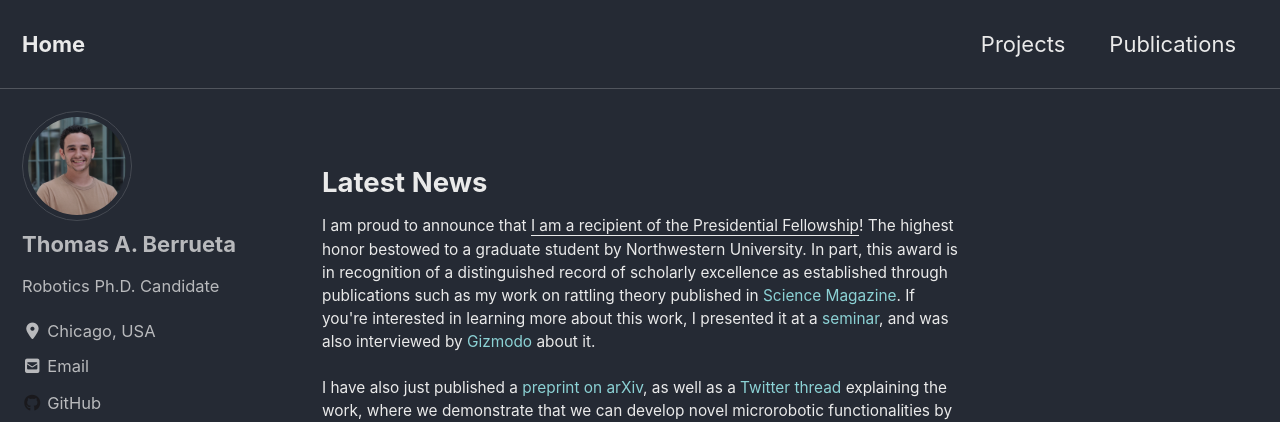
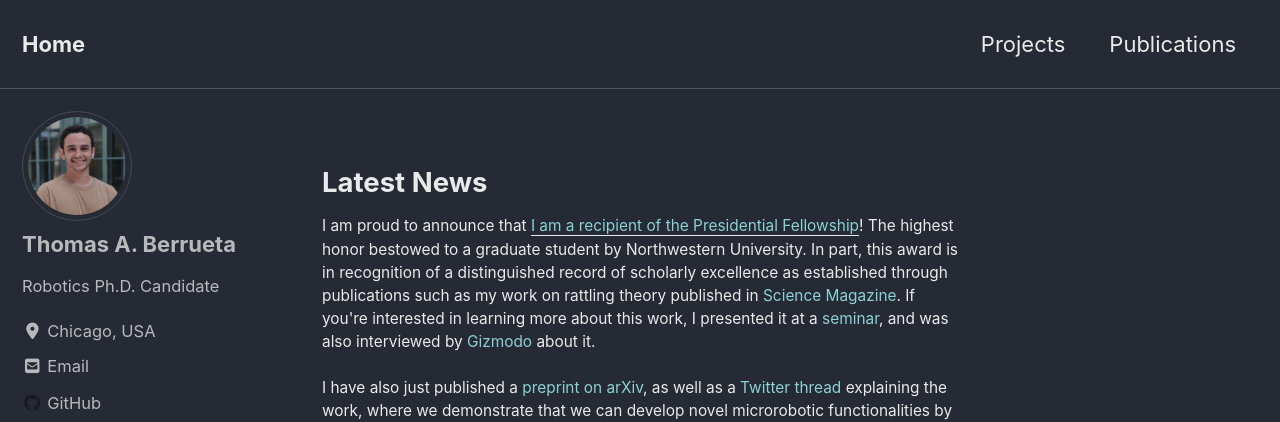
Before and after one commit to tberrueta/tberrueta.github.io, a Jekyll site: the page built from index.html, in a window 1280 px wide. Shown: the top 422 px of the page. Built offline with Jekyll 4.4.1, drawn with Linux system fonts in a browser that asks for light colours; cached includes are drawn as plain includes; nearby versions of some CDN libraries; the list of posts is cut into pages by our own code.

Commit message:
add link to mccormick story

```diff
--- a/index.html
+++ b/index.html
@@ -7,7 +7,7 @@ author_profile: true
 
 <h2>Latest News</h2>
 
-  <p style="font-size: 70%">I am proud to announce that <u>I am a recipient of the Presidential Fellowship</u>! The highest honor bestowed to a graduate student by Northwestern University. In part, this award is in recognition of a distinguished record of scholarly excellence as established through publications such as my work on rattling theory published in <a href="https://www.science.org/doi/10.1126/science.abc6182">Science Magazine</a>. If you're interested in learning more about this work, I presented it at a <a href="https://www.youtube.com/watch?v=oftFOybQUUo">seminar</a>, and was also interviewed by <a href="https://gizmodo.com/meet-the-pint-sized-robots-that-spontaneously-dance-1845969214">Gizmodo</a> about it.
+  <p style="font-size: 70%">I am proud to announce that <a href="https://www.mccormick.northwestern.edu/news/articles/2022/06/two-graduate-students-receive-presidential-fellowships/"><u>I am a recipient of the Presidential Fellowship</u></a>! The highest honor bestowed to a graduate student by Northwestern University. In part, this award is in recognition of a distinguished record of scholarly excellence as established through publications such as my work on rattling theory published in <a href="https://www.science.org/doi/10.1126/science.abc6182">Science Magazine</a>. If you're interested in learning more about this work, I presented it at a <a href="https://www.youtube.com/watch?v=oftFOybQUUo">seminar</a>, and was also interviewed by <a href="https://gizmodo.com/meet-the-pint-sized-robots-that-spontaneously-dance-1845969214">Gizmodo</a> about it.
 
   <br><br>I have also just published a <a href="https://arxiv.org/abs/2205.09814">preprint on arXiv</a>, as well as a <a href="https://twitter.com/BerruetaThomas/status/1528862288685731840?s=20&t=k8tgEOCSZnM7yPTTTH6kAw">Twitter thread</a> explaining the work, where we demonstrate that we can develop novel microrobotic functionalities by making use of the physics of self-organization and material properties of our future autonomous agents. Here, I show how explicit symmetry-breaking in a collection of colloidal particles can lead to emergent power generation that can drive state-of-the-art microrobotic actuators.
 
```
